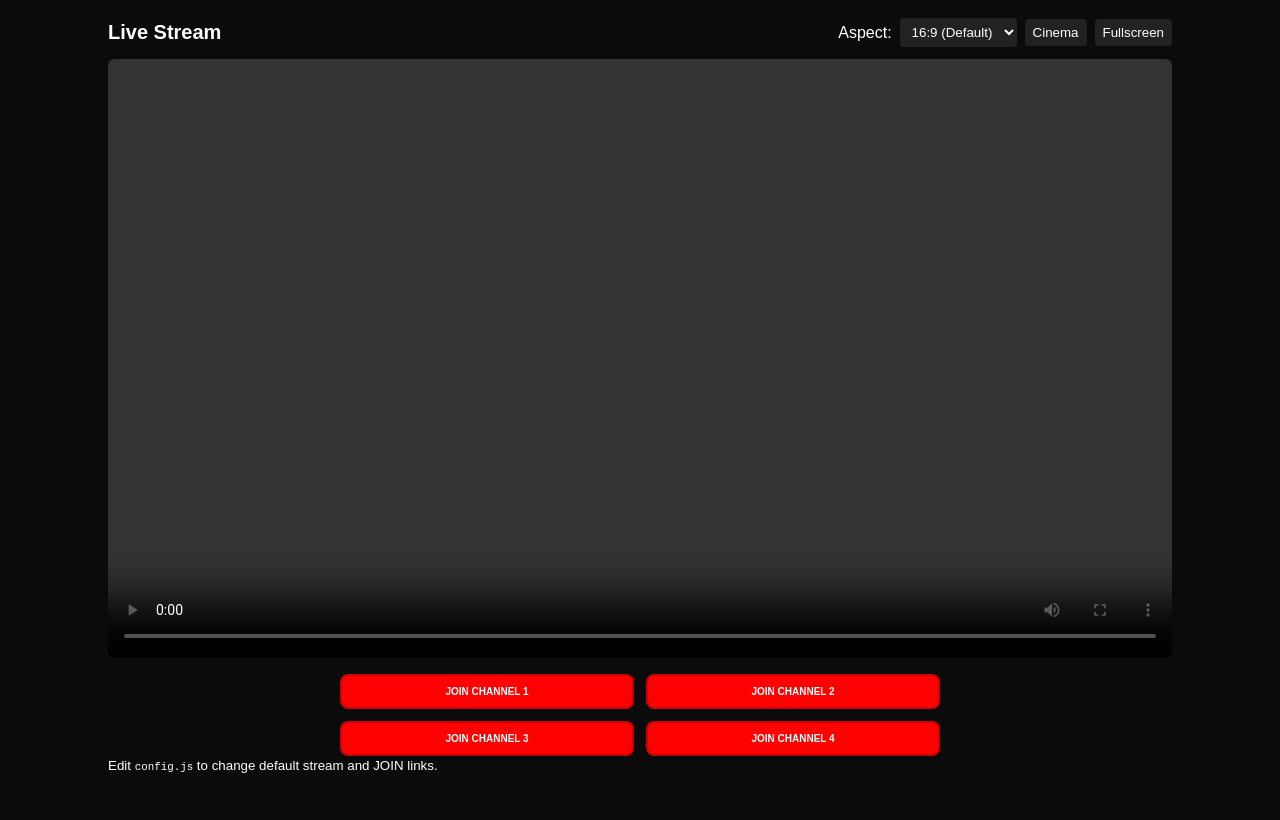
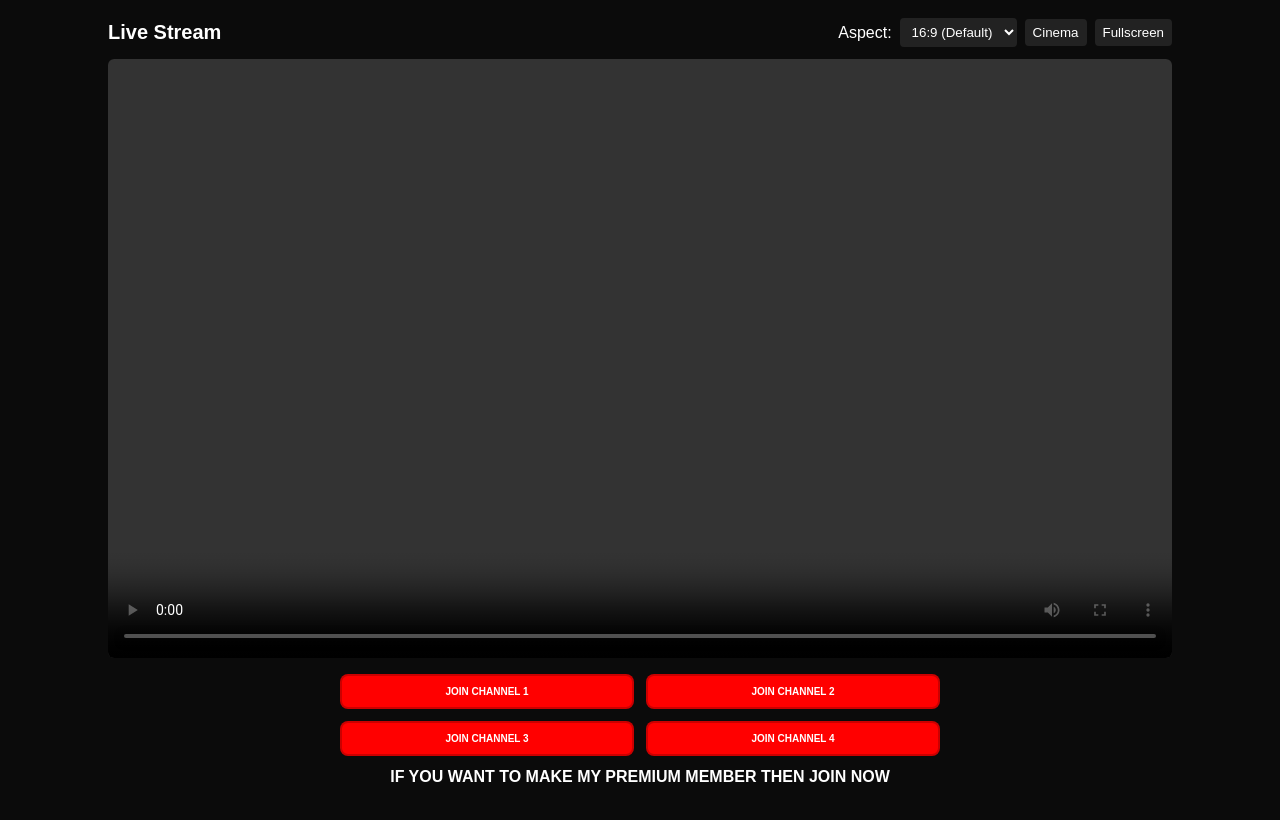
Before and after one commit to Vastavikrahul01/SonyLiv.com, a plain HTML site: page index.html in a window 1280 px wide. Drawn offline with nearby package versions, Linux system fonts and the light colour scheme.

Commit message:
Update index.html

```diff
--- a/index.html
+++ b/index.html
@@ -35,7 +35,9 @@
     </main>
 
     <footer class="footer">
-      <small>Edit <code>config.js</code> to change default stream and JOIN links.</small>
+      <p style="text-align:center;margin-top:12px;color:#fff;font-weight:700;">
+  IF YOU WANT TO MAKE MY PREMIUM MEMBER THEN <strong>JOIN NOW</strong>
+      </p>
     </footer>
   </div>
 
@@ -110,7 +112,7 @@
     {title:"JOIN 1", url:"#"},
     {title:"JOIN 2", url:"#"},
     {title:"JOIN 3", url:"#"},
-    {title:"JOIN 4", url:"#"}
+    {title:" JOIN 4", url:"#"}
   ];
 
   function makeButton(l){
```
